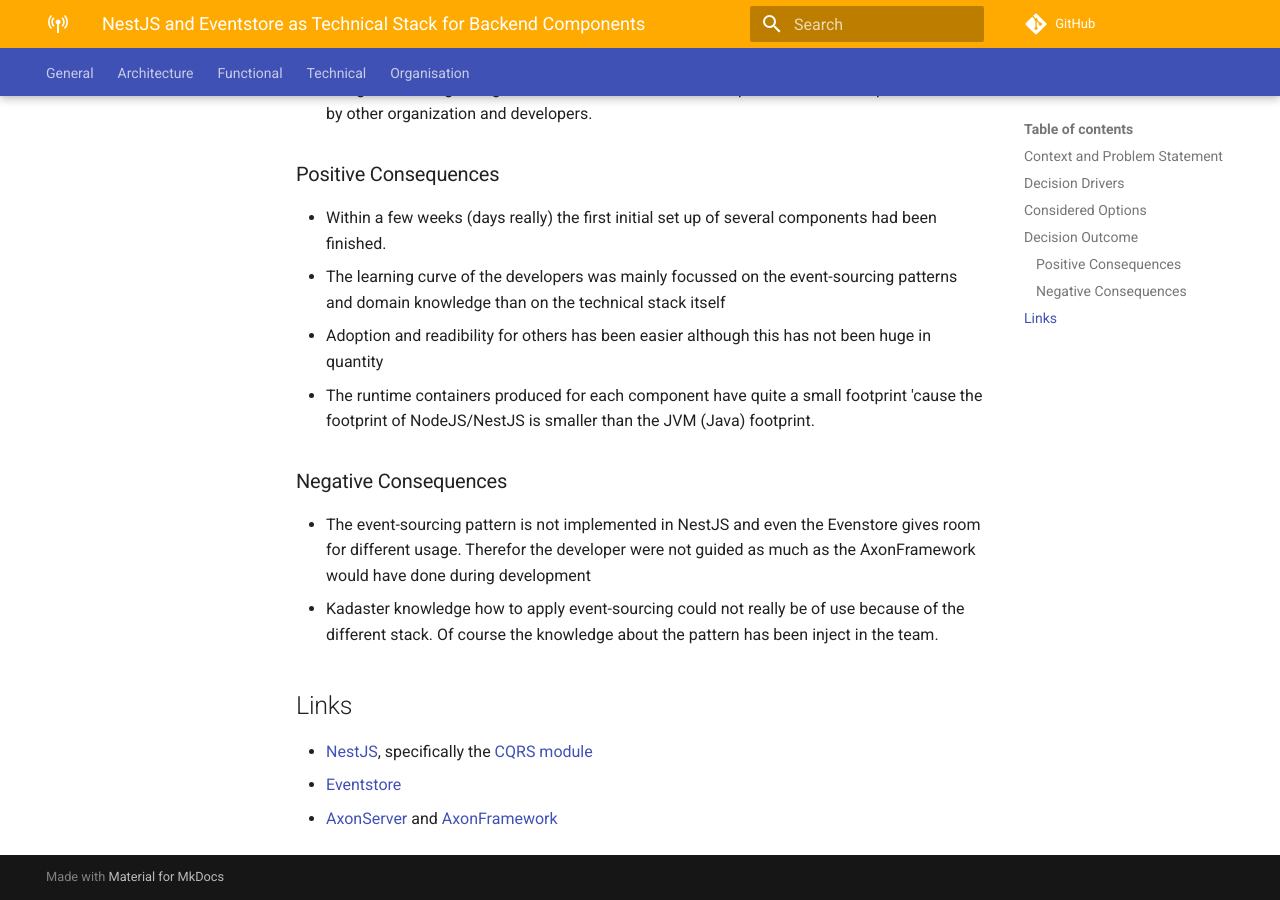
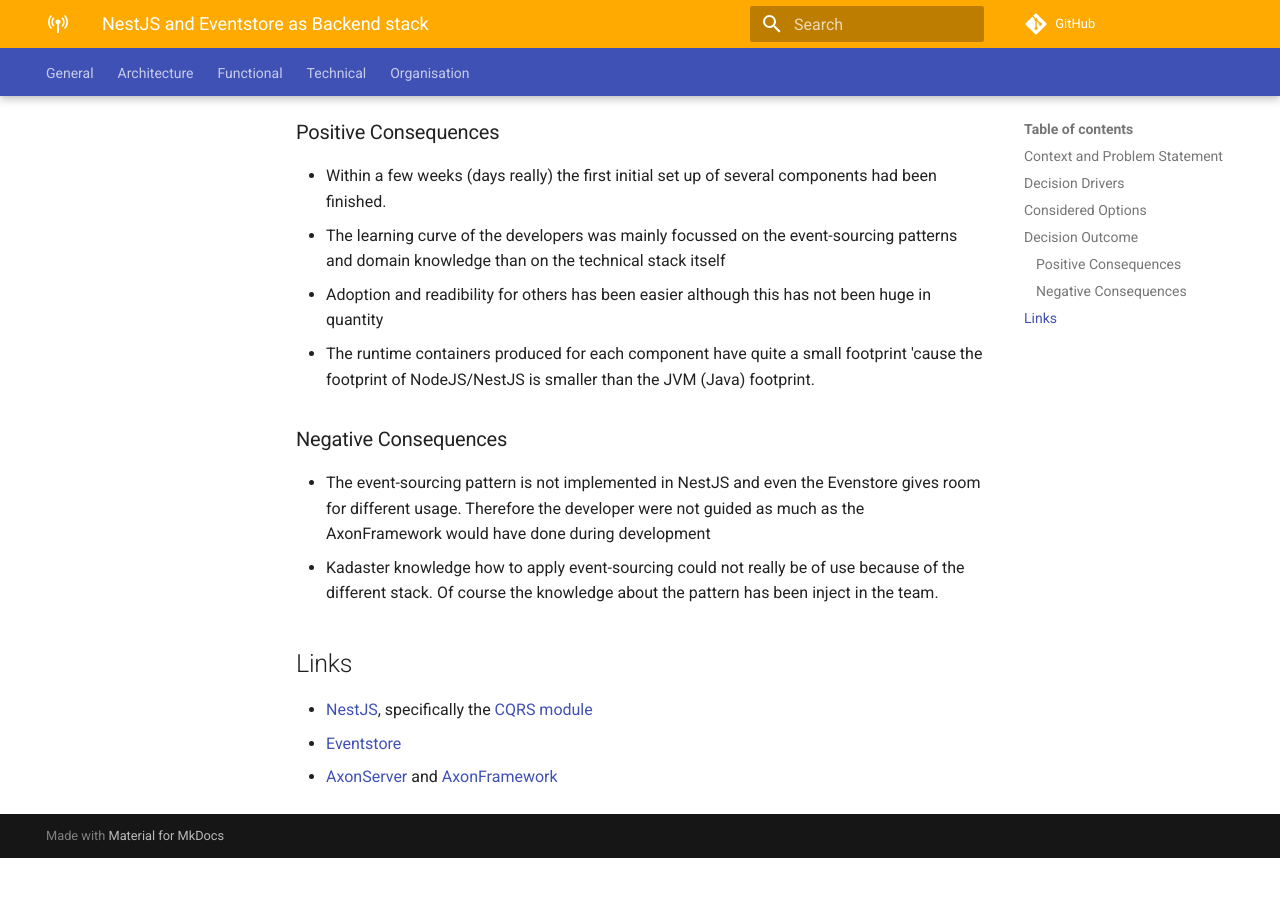
Before and after one commit to kadaster-labs/sensrnet-home, an MkDocs documentation site: the page built from docs/adr/0003-nestjs-and-eventstore-as-backend-stack.md, in a window 1280 px wide and 900 px high, scrolled down 1730 px. Built offline with MkDocs 1.6.1 and Material for MkDocs 9.7.7, drawn with Linux system fonts in a browser that asks for light colours; comment, search, counter and statistics services are not loaded; after the commit the page ends 2588 px from its top, so only the background shows below that; some of the changed text lies outside the part shown.

```diff
--- a/docs/adr/0003-nestjs-and-eventstore-as-technical-stack-backend-comps.md
+++ b/docs/adr/0003-nestjs-and-eventstore-as-backend-stack.md
@@ -1,4 +1,4 @@
-# NestJS and Eventstore as Technical Stack for Backend Components
+# NestJS and Eventstore as Backend stack
 
 * Status: accepted
 * Deciders: Kadaster Development Team
@@ -54,7 +54,7 @@ Chosen option: "NestJS with Eventstore", because of
 
 ### Negative Consequences
 
-* The event-sourcing pattern is not implemented in NestJS and even the Evenstore gives room for different usage. Therefor the developer were not guided as much as the AxonFramework would have done during development
+* The event-sourcing pattern is not implemented in NestJS and even the Evenstore gives room for different usage. Therefore the developer were not guided as much as the AxonFramework would have done during development
 * Kadaster knowledge how to apply event-sourcing could not really be of use because of the different stack. Of course the knowledge about the pattern has been inject in the team.
 
 ## Links
```
Also changed, not shown: docs/adr/0004-angular-and-openlayers-as-frontend-stack.md (added, +42 -0 lines), docs/adr/index.md (+2 -1 lines).
